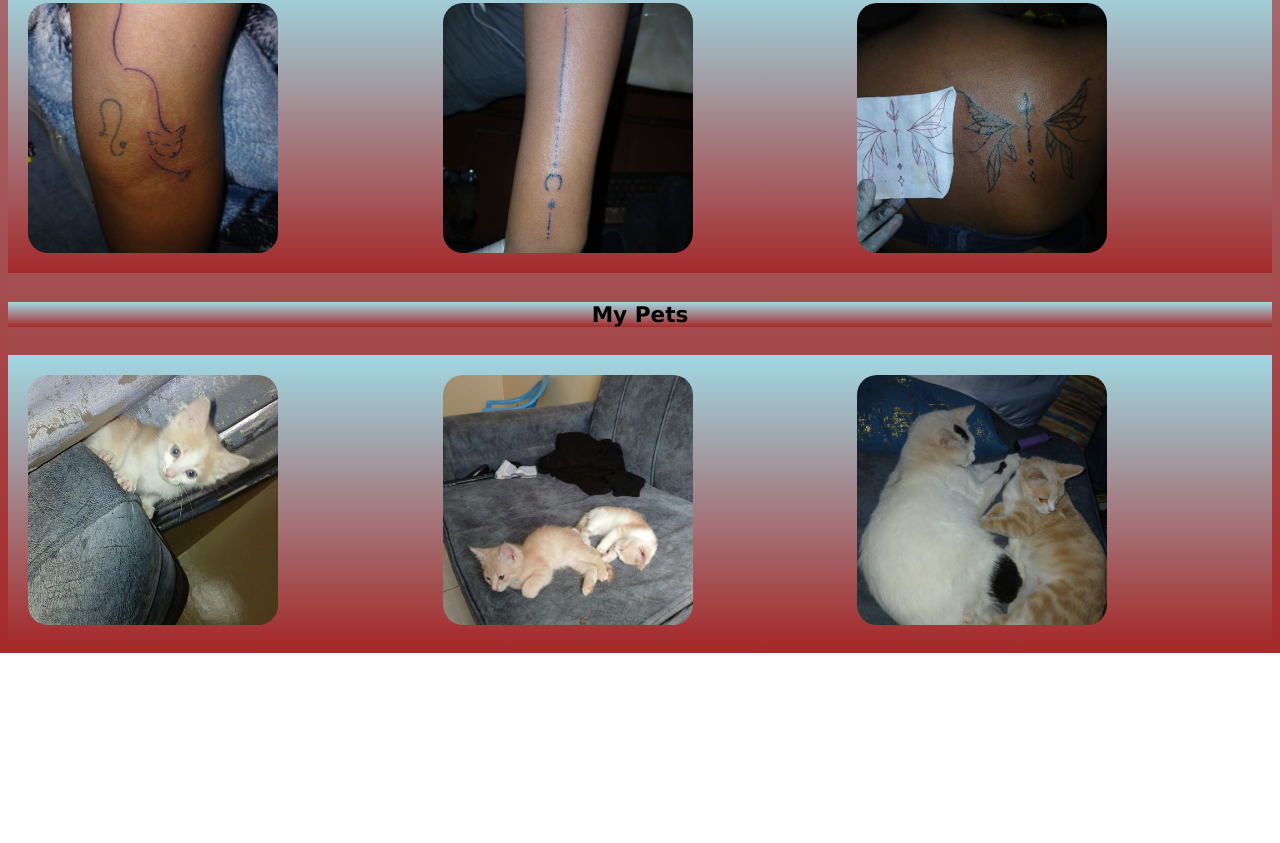
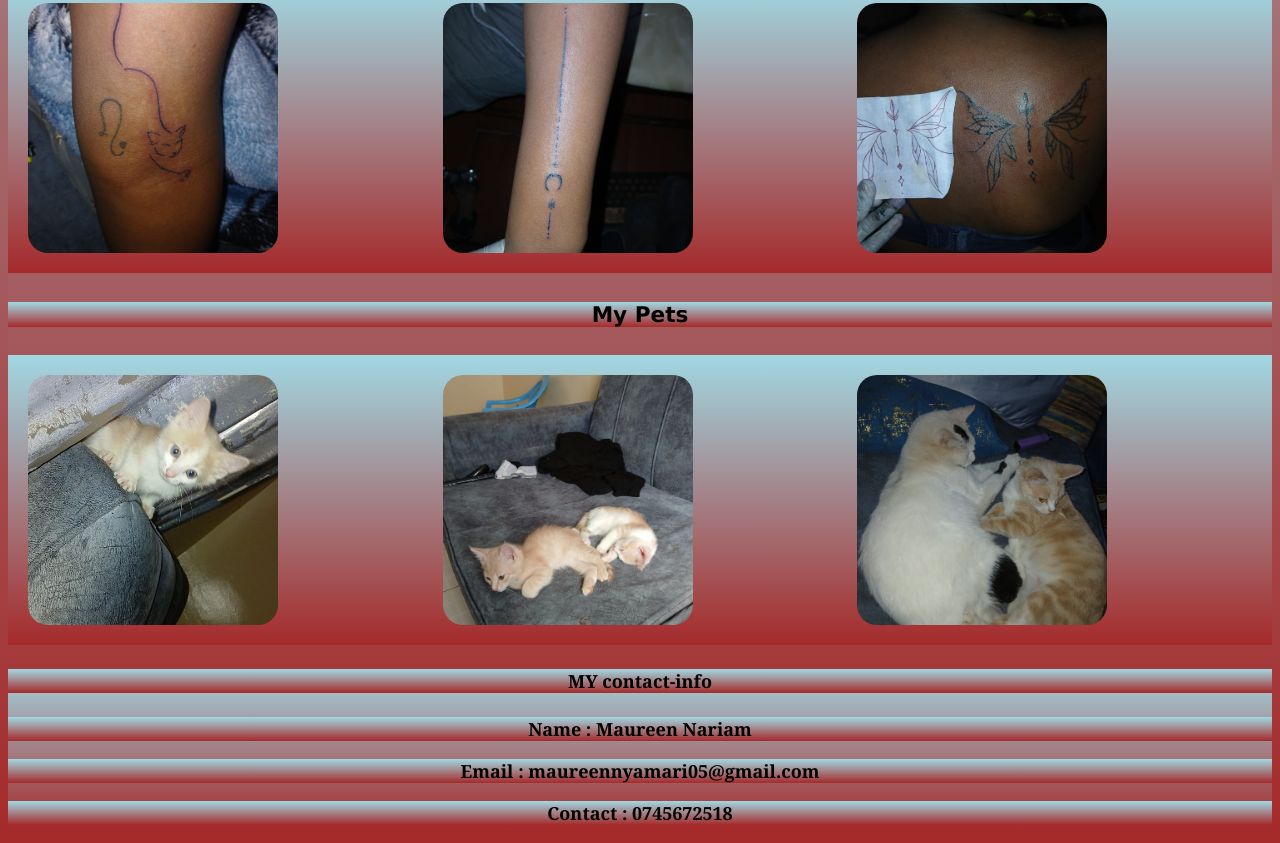
Before and after one commit to nariam-dotcom/photography-project, a plain HTML site: page index.html in a window 1280 px wide. Shown: the part 1195-2038 px from the top of the page. Before the commit the page ends 1848 px from the top, so only its background shows below. Drawn offline with Linux system fonts and the light colour scheme.

Commit message:
add name

```diff
--- a/index.html
+++ b/index.html
@@ -52,6 +52,13 @@
     </div>
 </section>
 
+<div>
+    <h4>MY contact-info</h4>
+    <p> Name : Maureen Nariam</p>
+    <p> Email : maureennyamari05@gmail.com</p>
+    <p> Contact : 0745672518</p>
+
+</div>
 
 </body>
 </html>
```
